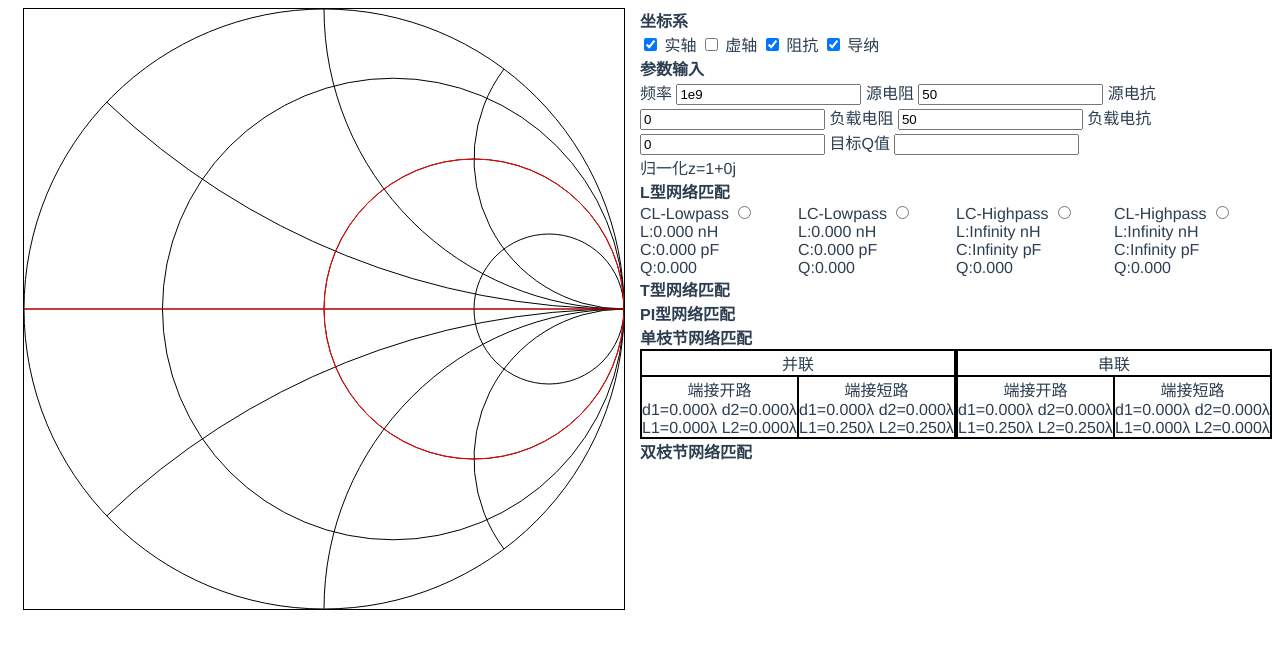
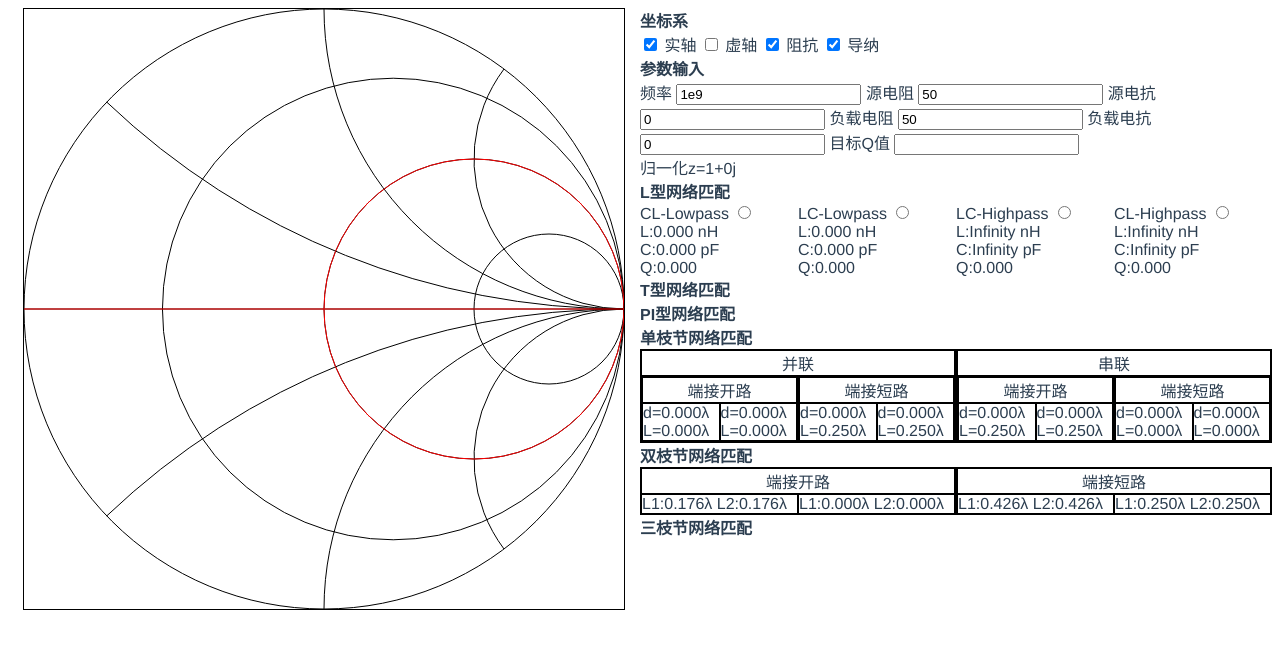
Before and after one commit to MrThanlon/microwave-toolbox, a Vue app: page /#/ in a window 1280 px wide. Shown: the top 648 px of the page. Built offline with nearby package versions, Linux system fonts and the light colour scheme.

Commit message:
add: double stub
Signed-off-by: MrThanlon <i@anclx.cc>

```diff
--- a/package.json
+++ b/package.json
@@ -8,6 +8,7 @@
     "lint": "vue-cli-service lint"
   },
   "dependencies": {
+    "complex.js": "^2.0.11",
     "core-js": "^3.6.5",
     "vue": "^2.6.11",
     "vue-router": "^3.2.0"
--- a/src/router/index.js
+++ b/src/router/index.js
@@ -1,6 +1,7 @@
 import Vue from 'vue'
 import VueRouter from 'vue-router'
 import Home from '../views/Home.vue'
+import Test from '../views/Test'
 
 Vue.use(VueRouter)
 
@@ -9,6 +10,10 @@ const routes = [
     path: '/',
     name: 'Home',
     component: Home
+  },
+  {
+    path: '/test',
+    component: Test
   },
   {
     path: '/about',
--- a/src/views/Home.vue
+++ b/src/views/Home.vue
@@ -30,7 +30,7 @@
             <input type="checkbox" checked>
             导纳
             <span v-if="smithCursor!==null">
-              &nbsp;G={{renderComplex(smithCursor.G[0], smithCursor.G[1])}}
+              &nbsp;G={{renderComplex(smithCursor.G[0].toFixed(3), smithCursor.G[1].toFixed(3))}}
             </span>
           </label>
         </div>
@@ -112,23 +112,31 @@
           <div class="row d-flex flex-nowrap">
             <div class="half-width d-flex flex-wrap border justify-content-center align-content-start">
               <p class="row d-flex justify-content-center border">并联</p>
-              <div class="row d-flex flex-nowrap" v-if="oneStubParallelAnswer!==null">
+              <div class="row d-flex flex-nowrap" v-if="singleStubParallelAnswer!==null">
                 <div class="half-width d-flex flex-wrap justify-content-center border">
-                  <p class="row d-flex justify-content-center">端接开路</p>
-                  <div>
-                    d1={{oneStubParallelAnswer.d1.toFixed(3)}}&lambda;
-                    d2={{oneStubParallelAnswer.d2.toFixed(3)}}&lambda;
-                    L1={{oneStubParallelAnswer.open.l1.toFixed(3)}}&lambda;
-                    L2={{oneStubParallelAnswer.open.l2.toFixed(3)}}&lambda;
+                  <p class="row d-flex justify-content-center border">端接开路</p>
+                  <div class="d-flex flex-nowrap row">
+                    <div class="half-width border">
+                      d={{singleStubParallelAnswer.d1.toFixed(3)}}&lambda;
+                      L={{singleStubParallelAnswer.open.l1.toFixed(3)}}&lambda;
+                    </div>
+                    <div class="half-width border">
+                      d={{singleStubParallelAnswer.d2.toFixed(3)}}&lambda;
+                      L={{singleStubParallelAnswer.open.l2.toFixed(3)}}&lambda;
+                    </div>
                   </div>
                 </div>
                 <div class="half-width d-flex flex-wrap justify-content-center border">
-                  <p class="row d-flex justify-content-center">端接短路</p>
-                  <div>
-                    d1={{oneStubParallelAnswer.d1.toFixed(3)}}&lambda;
-                    d2={{oneStubParallelAnswer.d2.toFixed(3)}}&lambda;
-                    L1={{oneStubParallelAnswer.short.l1.toFixed(3)}}&lambda;
-                    L2={{oneStubParallelAnswer.short.l2.toFixed(3)}}&lambda;
+                  <p class="row d-flex justify-content-center border">端接短路</p>
+                  <div class="d-flex flex-nowrap row">
+                    <div class="half-width border">
+                      d={{singleStubParallelAnswer.d1.toFixed(3)}}&lambda;
+                      L={{singleStubParallelAnswer.short.l1.toFixed(3)}}&lambda;
+                    </div>
+                    <div class="half-width border">
+                      d={{singleStubParallelAnswer.d2.toFixed(3)}}&lambda;
+                      L={{singleStubParallelAnswer.short.l2.toFixed(3)}}&lambda;
+                    </div>
                   </div>
                 </div>
               </div>
@@ -138,23 +146,31 @@
             </div>
             <div class="half-width d-flex flex-wrap border justify-content-center align-content-start">
               <p class="row d-flex justify-content-center border">串联</p>
-              <div class="row d-flex flex-nowrap" v-if="oneStubSerialAnswer!==null">
+              <div class="row d-flex flex-nowrap" v-if="singleStubSerialAnswer!==null">
                 <div class="half-width d-flex flex-wrap justify-content-center border">
-                  <p class="row d-flex justify-content-center">端接开路</p>
-                  <div>
-                    d1={{oneStubSerialAnswer.d1.toFixed(3)}}&lambda;
-                    d2={{oneStubSerialAnswer.d2.toFixed(3)}}&lambda;
-                    L1={{oneStubSerialAnswer.open.l1.toFixed(3)}}&lambda;
-                    L2={{oneStubSerialAnswer.open.l2.toFixed(3)}}&lambda;
+                  <p class="row d-flex justify-content-center border">端接开路</p>
+                  <div class="d-flex flex-nowrap row">
+                    <div class="half-width border">
+                      d={{singleStubSerialAnswer.d1.toFixed(3)}}&lambda;
+                      L={{singleStubSerialAnswer.open.l1.toFixed(3)}}&lambda;
+                    </div>
+                    <div class="half-width border">
+                      d={{singleStubSerialAnswer.d2.toFixed(3)}}&lambda;
+                      L={{singleStubSerialAnswer.open.l2.toFixed(3)}}&lambda;
+                    </div>
                   </div>
                 </div>
                 <div class="half-width d-flex flex-wrap justify-content-center border">
-                  <p class="row d-flex justify-content-center">端接短路</p>
-                  <div>
-                    d1={{oneStubSerialAnswer.d1.toFixed(3)}}&lambda;
-                    d2={{oneStubSerialAnswer.d2.toFixed(3)}}&lambda;
-                    L1={{oneStubSerialAnswer.short.l1.toFixed(3)}}&lambda;
-                    L2={{oneStubSerialAnswer.short.l2.toFixed(3)}}&lambda;
+                  <p class="row d-flex justify-content-center border">端接短路</p>
+                  <div class="d-flex flex-nowrap row">
+                    <div class="half-width border">
+                      d={{singleStubSerialAnswer.d1.toFixed(3)}}&lambda;
+                      L={{singleStubSerialAnswer.short.l1.toFixed(3)}}&lambda;
+                    </div>
+                    <div class="half-width border">
+                      d={{singleStubSerialAnswer.d2.toFixed(3)}}&lambda;
+                      L={{singleStubSerialAnswer.short.l2.toFixed(3)}}&lambda;
+                    </div>
                   </div>
                 </div>
               </div>
@@ -166,6 +182,40 @@
         </div>
         <div style="width: 100%">
           <h4>双枝节网络匹配</h4>
+          <div class="row d-flex flex-nowrap">
+            <div class="row d-flex flex-nowrap" v-if="doubleStubAnswer!==null">
+              <div class="half-width d-flex flex-wrap justify-content-center border">
+                <p class="row d-flex justify-content-center border">端接开路</p>
+                <div class="d-flex flex-nowrap row">
+                  <div class="half-width border">
+                    L1:{{doubleStubAnswer.open[0].l1.toFixed(3)}}&lambda;
+                    L2:{{doubleStubAnswer.open[0].l2.toFixed(3)}}&lambda;
+                  </div>
+                  <div class="half-width border">
+                    L1:{{doubleStubAnswer.open[1].l1.toFixed(3)}}&lambda;
+                    L2:{{doubleStubAnswer.open[1].l2.toFixed(3)}}&lambda;
+                  </div>
+                </div>
+              </div>
+              <div class="half-width d-flex flex-wrap justify-content-center border">
+                <p class="row d-flex justify-content-center border">端接短路</p>
+                <div class="d-flex flex-nowrap row">
+                  <div class="half-width border">
+                    L1:{{doubleStubAnswer.short[0].l1.toFixed(3)}}&lambda;
+                    L2:{{doubleStubAnswer.short[0].l2.toFixed(3)}}&lambda;
+                  </div>
+                  <div class="half-width border">
+                    L1:{{doubleStubAnswer.short[1].l1.toFixed(3)}}&lambda;
+                    L2:{{doubleStubAnswer.short[1].l2.toFixed(3)}}&lambda;
+                  </div>
+                </div>
+              </div>
+            </div>
+          </div>
+        </div>
+
+        <div class="row">
+          <h4>三枝节网络匹配</h4>
         </div>
       </aside>
     </main>
@@ -175,6 +225,7 @@
 <script>
 // @ is an alias to /src
 import smith from '@/components/smith'
+import complex from 'complex.js'
 
 export default {
   name: 'Home',
@@ -193,8 +244,9 @@ export default {
         LCHighPass: null,
         CLHighPass: null
       },
-      oneStubParallelAnswer: null,
-      oneStubSerialAnswer: null,
+      singleStubParallelAnswer: null,
+      singleStubSerialAnswer: null,
+      doubleStubAnswer: null,
       enableResistanceAxis: true,
       enableAdmittanceAxis: false,
       smithCursor: null
@@ -239,18 +291,19 @@ export default {
         this.smithCursor = null
         return
       }
-      this.smithCursor = {
-        Z: [(1 - x * x - y * y) / ((1 - x) * (1 - x) + y * y), 2 * y / ((1 - x) * (1 - x) + y * y)],
-        G: [1, 0]
-      }
+      const Z = [(1 - x * x - y * y) / ((1 - x) * (1 - x) + y * y), 2 * y / ((1 - x) * (1 - x) + y * y)]
+      const G = complex(1).div(complex(Z[0], Z[1]))
+      this.smithCursor = { Z, G: [G.re, G.im] }
     },
     drawLNetPath () {
       console.debug(this.LNetSelect)
     },
     doMatch () {
       this.LNetText = this.LNet(this.Rs, this.Xs, this.Rl, this.Xl, this.frequency)
-      this.oneStubParallelAnswer = this.oneStubParallel(this.Rl, this.Xl, this.Rs, this.Xs)
-      this.oneStubSerialAnswer = this.oneStubSerial(this.Rl, this.Xl, this.Rs, this.Xs)
+      this.singleStubParallelAnswer = this.singleStubParallel(this.Rl, this.Xl, this.Rs, this.Xs)
+      this.singleStubSerialAnswer = this.singleStubSerial(this.Rl, this.Xl, this.Rs, this.Xs)
+      // TODO: add d param
+      this.doubleStubAnswer = this.doubleStub(this.Rl, this.Xl, this.Rs, this.Xs, 1 / 8)
     },
     LCLP (Rs, Xs, Rl, Xl, f) {
       return this.CLLP(Rl, Xl, Rs, Xs, f)
@@ -319,7 +372,7 @@ export default {
         CLHighPass: this.CLHP(Rs, Xs, Rl, Xl, f)
       }
     },
-    oneStubParallel (Rl, Xl, Rs, Xs) {
+    singleStubParallel (Rl, Xl, Rs, Xs) {
       if (Xs !== 0) {
         return null
       }
@@ -351,7 +404,7 @@ export default {
         }
       }
     },
-    oneStubSerial (Rl, Xl, Rs, Xs) {
+    singleStubSerial (Rl, Xl, Rs, Xs) {
       if (Xs !== 0) {
         return null
       }
@@ -385,7 +438,70 @@ export default {
           l2: ls2 >= 0 ? ls2 : ls2 + 0.5
         }
       }
-    }
+    },
+    doubleStub (Rl, Xl, Rs, Xs, d, kLambda = 1) {
+      const zL = complex(Rl, Xl)
+      const z0 = complex(Rs, Xs)
+      const gammaL = (zL.sub(z0)).div(zL.add(z0))
+      const gammaLAbs = gammaL.abs() // real number
+      const gammaLAngle = gammaL.arg() // real number
+      const gamma11 = complex({ abs: gammaLAbs, arg: gammaLAngle - 4 * Math.PI * d })
+      const y11 = complex(1).sub(gamma11).div(complex(1).add(gamma11))
+      const G1 = y11.re
+      const B1 = y11.im
+      // check blind zone
+      if (kLambda === 2) {
+        if (G1 >= 1) {
+          //
+          return null
+        }
+      } else {
+        if (G1 >= 2) {
+          return null
+        }
+      }
+      const Ga = G1
+      let Ba1, Ba2, B31, B32
+      if (kLambda === 1) {
+        Ba1 = 1 + Math.sqrt(Ga * (2 - Ga))
+        Ba2 = 1 - Math.sqrt(Ga * (2 - Ga))
+        B31 = (1 - Ba1 ** 2 - Ga ** 2) / ((1 - Ba1) ** 2 + Ga ** 2)
+        B32 = (1 - Ba2 ** 2 - Ga ** 2) / ((1 - Ba2) ** 2 + Ga ** 2)
+      } else if (kLambda === 2) {
+        Ba1 = Math.sqrt(Ga * (1 - Ga))
+        Ba2 = -Math.sqrt(Ga * (1 - Ga))
+        B31 = -Ba1 / (Ga ^ 2 + Ba1 ** 2)
+        B32 = -Ba2 / (Ga ^ 2 + Ba2 ** 2)
+      } else if (kLambda === 3) {
+        Ba1 = -1 + Math.sqrt(Ga * (2 - Ga))
+        Ba2 = -1 - Math.sqrt(Ga * (2 - Ga))
+        B31 = (-1 + Ba1 ** 2 + Ga ** 2) / ((1 + Ba1) ** 2 + Ga ** 2)
+        B32 = (-1 + Ba2 ** 2 + Ga ** 2) / ((1 + Ba2) ** 2 + Ga ** 2)
+      } else {
+        return null
+      }
+      const B21 = Ba1 - B1
+      const B22 = Ba2 - B1
+      const B41 = -B31
+      const B42 = -B32
+      // acot(x) <=> atan(1/x)
+      const acot = x => Math.atan(1 / x)
+      const shiftToPositive = x => x > 0 ? x : x + 0.5
+      const LA1SH = shiftToPositive(acot(-B21) / (2 * Math.PI))
+      const LB1SH = shiftToPositive(acot(-B22) / (2 * Math.PI))
+      const LA2SH = shiftToPositive(acot(-B41) / (2 * Math.PI))
+      const LB2SH = shiftToPositive(acot(-B42) / (2 * Math.PI))
+      const shiftToPostive2 = x => x >= 0.25 ? x - 0.25 : x + 0.25
+      const LA1OP = shiftToPostive2(LA1SH)
+      const LB1OP = shiftToPostive2(LB1SH)
+      const LA2OP = shiftToPostive2(LA2SH)
+      const LB2OP = shiftToPostive2(LB2SH)
+      return {
+        open: [{ l1: LA1OP, l2: LA2OP }, { l1: LB1OP, l2: LB2OP }],
+        short: [{ l1: LA1SH, l2: LA2SH }, { l1: LB1SH, l2: LB2SH }]
+      }
+    },
+    tripleStub () {}
   }
 }
 </script>
```
Also changed, not shown: src/test.js (added, +66 -0 lines), src/views/Test.vue (added, +27 -0 lines), 1 other file (tests, documents, lock files or other folders).
